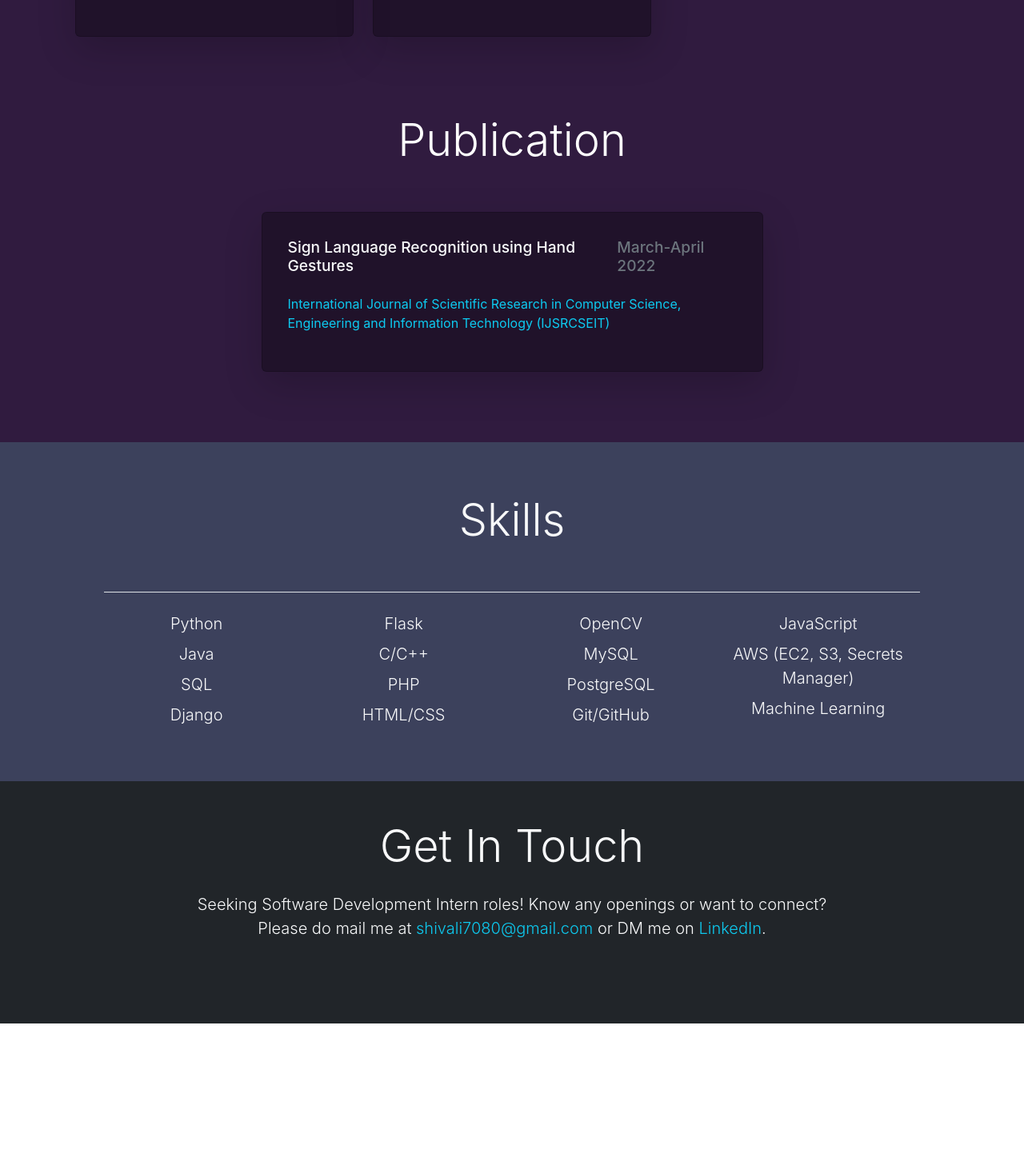
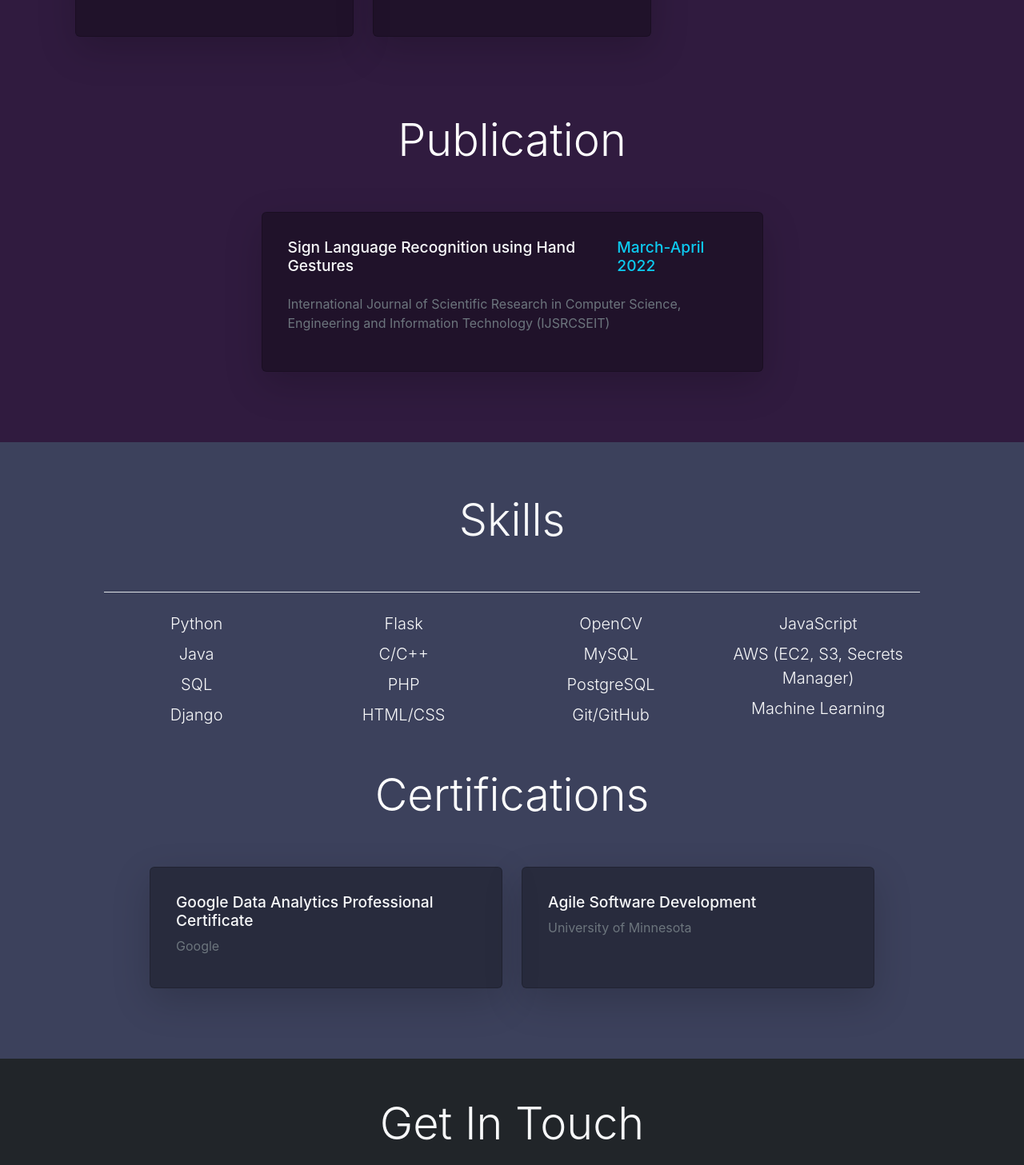
Before and after one commit to Shivali32/portfolio.github.io, a React (Create React App) app: page /#/home/ in a window 1280 px wide. Shown: the part 3386-4843 px from the top of the page at 80% size. Before the commit the page ends 4666 px from the top, so only its background shows below. Built offline with nearby package versions, Linux system fonts and the light colour scheme.

Commit message:
Certifications added

```diff
--- a/src/components/home/MainBody.jsx
+++ b/src/components/home/MainBody.jsx
@@ -106,7 +106,7 @@ const MainBody = React.forwardRef(
           </div>
           <a
             className="btn btn-outline-light btn-lg "
-            href="/#/home/#aboutme"
+            href={process.env.PUBLIC_URL + "/#/home/#aboutme"}
             role="button"
             aria-label="Learn more about me"
           >
--- a/src/components/home/Project.jsx
+++ b/src/components/home/Project.jsx
@@ -33,6 +33,18 @@ const projects = [
         ],
   },
   // Add more projects as needed
+//   Merit Analyzer
+// April 2022 - March 2022
+// Prototyped and executed a Django and React web application on AWS EC2 in a time-sensitive hackathon, enabling efficient data analysis and visualization with plotly.js and achieving first prize in the competition.
+
+// React
+// Django
+// AWS EC2
+// plotly.js
+// Material-UI
+// Tailwind
+
+
 ];
 
     const publication = {
@@ -97,11 +109,11 @@ const Project = ({ heading, length }) => {
                         className="mb-4 d-flex justify-content-between align-items-center"
                         >
                         <span><a className="text-decoration-none text-light" href={publication.url} >{publication.title}</a></span>
-                        <span className="text-muted">{publication.dated}</span>
+                        <span className="text-info">{publication.dated}</span>
                         </Card.Title>
 
                         <div className="d-flex justify-content-between mb-3">
-                        <Card.Text className="text-info mb-0">{publication.journal}</Card.Text>
+                        <Card.Text className="text-muted mb-0">{publication.journal}</Card.Text>
                         </div>
                     </Card.Body>
                     </Card>
--- a/src/components/home/Skills.jsx
+++ b/src/components/home/Skills.jsx
@@ -2,10 +2,23 @@ import React from "react";
 import Tab from "react-bootstrap/Tab";
 import Tabs from "react-bootstrap/Tabs";
 import SkillsTab from "./SkillsTab";
-import Row from "react-bootstrap/Row";
+// import Row from "react-bootstrap/Row";
 import { Jumbotron } from "./migration";
 import { Container } from "react-bootstrap";
 import { useScrollPosition } from "../../hooks/useScrollPosition";
+import { Row, Col, Card } from "react-bootstrap";
+
+const certifications = [
+    {
+        title: "Google Data Analytics Professional Certificate",
+        issuer: "Google",
+    },
+    {
+        title: "Agile Software Development",
+        issuer: "University of Minnesota",
+    },
+
+];
 
 const Skills = React.forwardRef(({ heading, data}, ref) => {
   const skillsTabRef = React.useRef(null);
@@ -51,6 +64,35 @@ const Skills = React.forwardRef(({ heading, data}, ref) => {
           </Tab> */}
         </Tabs>
       </Container>
+
+      <div className="container mt-5">
+          <h2 className="display-4 pb-5 text-center text-white">
+            Certifications
+          </h2>
+            <Row className="d-flex justify-content-center align-items-stretch">
+            {certifications.map((certifications, index) => (
+                <Col md="5" className="mb-4 d-flex">
+                    <Card
+                    className="card shadow-lg p-3 rounded project-card flex-grow-1"
+                    style={{ backgroundColor: "#00000055" }}
+                    >
+                    <Card.Body className="d-flex flex-column h-100">
+                        <Card.Title
+                        as="h5"
+                        className="mb-2 d-flex justify-content-between align-items-center"
+                        >
+                        <span className="text-light">{certifications.title}</span>
+                        </Card.Title>
+
+                        <div className="d-flex justify-content-between mb-2">
+                        <Card.Text className="text-muted mb-0">{certifications.issuer}</Card.Text>
+                        </div>
+                    </Card.Body>
+                    </Card>
+                </Col>
+                ))}
+            </Row>
+        </div>
     </Jumbotron>
   );
 });
```
Lines whose indentation alone changed are shown as unchanged.
